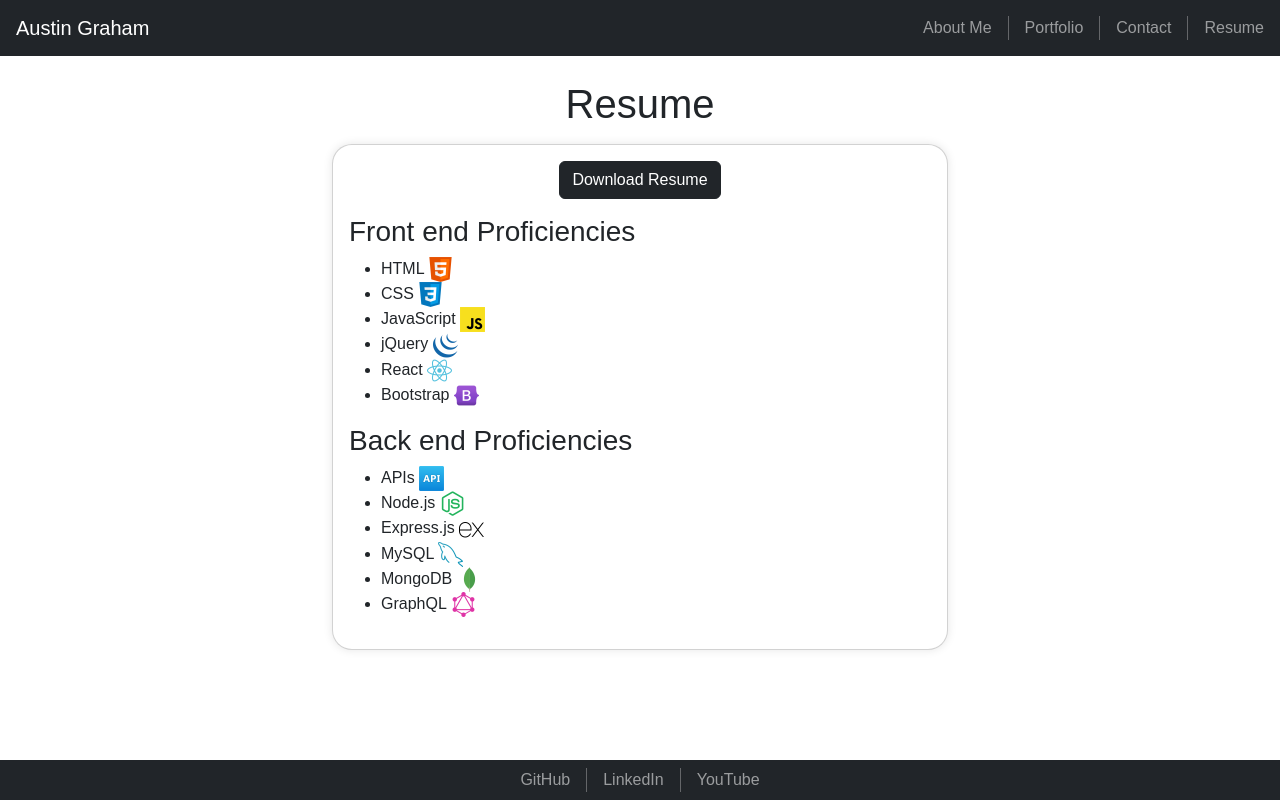
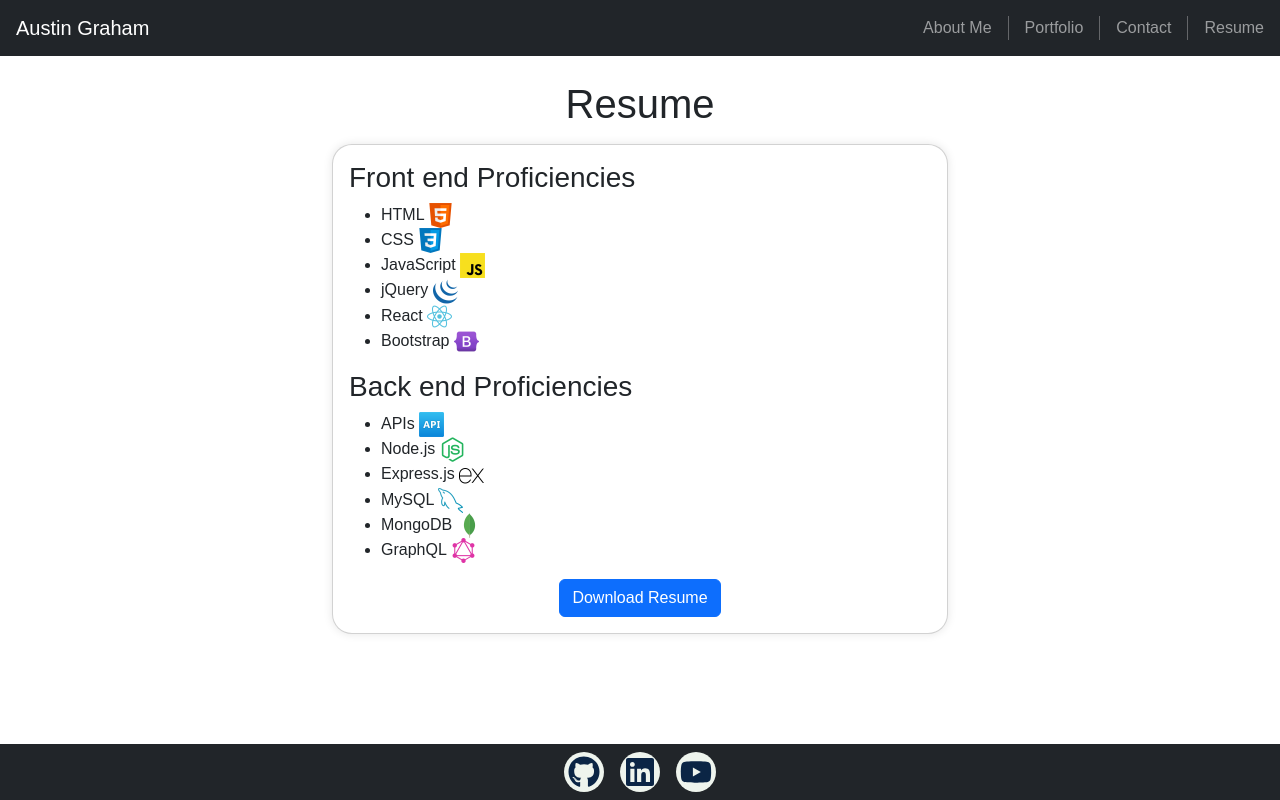
Before and after one commit to kyoriku/react-portfolio, a React (Vite) app: page /resume in a window 1280 px wide. Built offline with nearby package versions, Linux system fonts and the light colour scheme.

Commit message:
added fontawesome dependencies, updated Footer component with icons and styling

```diff
--- a/package.json
+++ b/package.json
@@ -11,6 +11,9 @@
     "preview": "vite preview"
   },
   "dependencies": {
+    "@fortawesome/fontawesome-svg-core": "^6.5.1",
+    "@fortawesome/free-brands-svg-icons": "^6.5.1",
+    "@fortawesome/react-fontawesome": "^0.2.0",
     "bootstrap": "^5.3.3",
     "react": "^18.2.0",
     "react-dom": "^18.2.0",
--- a/src/components/About.jsx
+++ b/src/components/About.jsx
@@ -6,7 +6,7 @@ import '../styles/About.css'; // Importing CSS file to style component
 const About = () => {
   // Returning the about me section with profile picture and information
   return (
-    <section className='container py-4'>
+    <section className='container py-4 mb-4'>
       <div className='container row m-auto'>
         <h1 className='mb-4 text-center'>About me</h1>
         <div className='col-md-4 d-flex justify-content-center'>
--- a/src/components/Contact.jsx
+++ b/src/components/Contact.jsx
@@ -70,9 +70,9 @@ const Contact = () => {
 
   // Returning the contact form with input fields for name, email, and message
   return (
-    <div className="container py-4 col-md-6">
+    <div className="container py-4 col-md-6 mb-4">
       <h1 className="text-center">Contact</h1>
-      <p className='px-3'>The form feature is currently unavailable. You can contact me directly by emailing <a href="mailto:devkyoriku@gmail.com">devkyoriku@gmail.com</a></p>
+      <p className='px-3'>The form feature is currently unavailable. You can contact me directly by emailing <a href="mailto:devkyoriku@gmail.com">devkyoriku@gmail.com</a></p> {/* Note to self: remove this when the form feature is available */}
       <form className="card p-3 mt-3" onSubmit={handleFormSubmit}>
         <div className="mb-3">
           <label htmlFor="name" className="form-label">
--- a/src/components/Footer.jsx
+++ b/src/components/Footer.jsx
@@ -1,22 +1,23 @@
 import React from 'react'; // Importing React to use JSX
+import { FontAwesomeIcon } from '@fortawesome/react-fontawesome';
+import { faGithub, faLinkedin, faYoutube } from '@fortawesome/free-brands-svg-icons';
+import '../styles/Footer.css'; // Importing CSS file to style component
 
 // Functional component to display footer
 const Footer = () => {
   // Returning the footer with social media links
   return (
-    <footer className="bg-dark mt-auto">
-      <div className="navbar navbar-expand-sm navbar-dark justify-content-center">
-        <ul className="navbar-nav">
-          <li className="nav-item">
-            <a className="nav-link" href="https://github.com/kyoriku" target="_blank">GitHub</a>
-          </li>
-          <li className="nav-item">
-            <a className="nav-link" href="https://www.linkedin.com/in/austingraham1/" target="_blank">LinkedIn</a>
-          </li>
-          <li className="nav-item">
-            <a className="nav-link" href="https://www.youtube.com/@arcaneviva" target="_blank">YouTube</a>
-          </li>
-        </ul>
+    <footer className="text-center mt-auto footer bg-dark">
+      <div className="py-2">
+        <a href="https://github.com/kyoriku" target="_blank" rel="noopener noreferrer">
+          <FontAwesomeIcon icon={faGithub} className="icon" />
+        </a>
+        <a href="https://www.linkedin.com/in/austingraham1/" target="_blank" rel="noopener noreferrer">
+          <FontAwesomeIcon icon={faLinkedin} className="icon" />
+        </a>
+        <a href="https://www.youtube.com/@arcaneviva" target="_blank" rel="noopener noreferrer">
+          <FontAwesomeIcon icon={faYoutube} className="icon" />
+        </a>
       </div>
     </footer>
   );
--- a/src/components/Portfolio.jsx
+++ b/src/components/Portfolio.jsx
@@ -52,7 +52,7 @@ const Portfolio = () => {
 
   // Returning the portfolio section with project information
   return (
-    <section className='container py-4'>
+    <section className='container py-4 mb-4'>
       <h1 className='portfolio-text text-center'>Portfolio</h1>
       <section className='row text-center'>
         {projects.map((project, index) => (
--- a/src/components/Resume.jsx
+++ b/src/components/Resume.jsx
@@ -9,10 +9,10 @@ const Resume = () => {
     <section className='container mb-4 py-4 col-md-6 contact'>
       <h1 className='text-center'>Resume</h1>
       <div className='card p-3 mt-3'>
-        <a href={ResumeDownload} download className=' d-flex justify-content-center text-decoration-none mb-2'>
-          <button className='btn btn-dark mb-2'>Download Resume</button>
+        <Skills />
+        <a href={ResumeDownload} download className='d-flex justify-content-center text-decoration-none'>
+          <button className='btn btn-primary'>Download Resume</button>
         </a>
-        <Skills />
       </div>
     </section>
   );
--- /dev/null
+++ b/src/styles/Footer.css
@@ -0,0 +1,15 @@
+.icon {
+  background-color: #EEF4ED;
+  border-radius: 50%;
+  color: #0B2545;
+  height: 32px;
+  width: 32px;
+  margin-inline: 8px;
+  padding: 4px;
+  vertical-align: middle;
+}
+
+.icon:hover {
+  background-color: #8DA9C4;
+  color: #13315C;
+}
```
Also changed, not shown: 1 other file (tests, documents, lock files or other folders).
